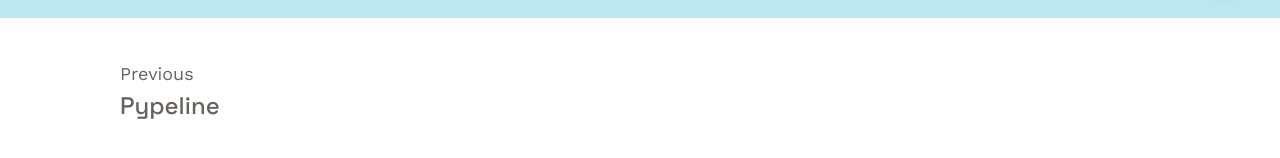
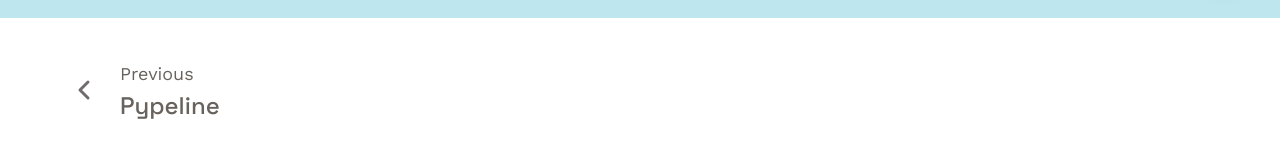
Before and after one commit to yanxinnn/portfolio, a Next.js app: page /projects/float-it-notes in a window 1280 px wide. Shown: the part 7628-7786 px from the top of the page. Built offline with nearby package versions, Linux system fonts and the light colour scheme.

Commit message:
fixed backwards arrow

```diff
--- a/src/components/icons/ArrowIcon.tsx
+++ b/src/components/icons/ArrowIcon.tsx
@@ -14,7 +14,7 @@
       <path
         d="M16 12L24 20L16 28"
         stroke="#716B6C"
-        className={`${props.className}`}
+        className={`origin-center ${props.className}`}
         stroke-width="3"
         stroke-linecap="round"
         stroke-linejoin="round"
```
